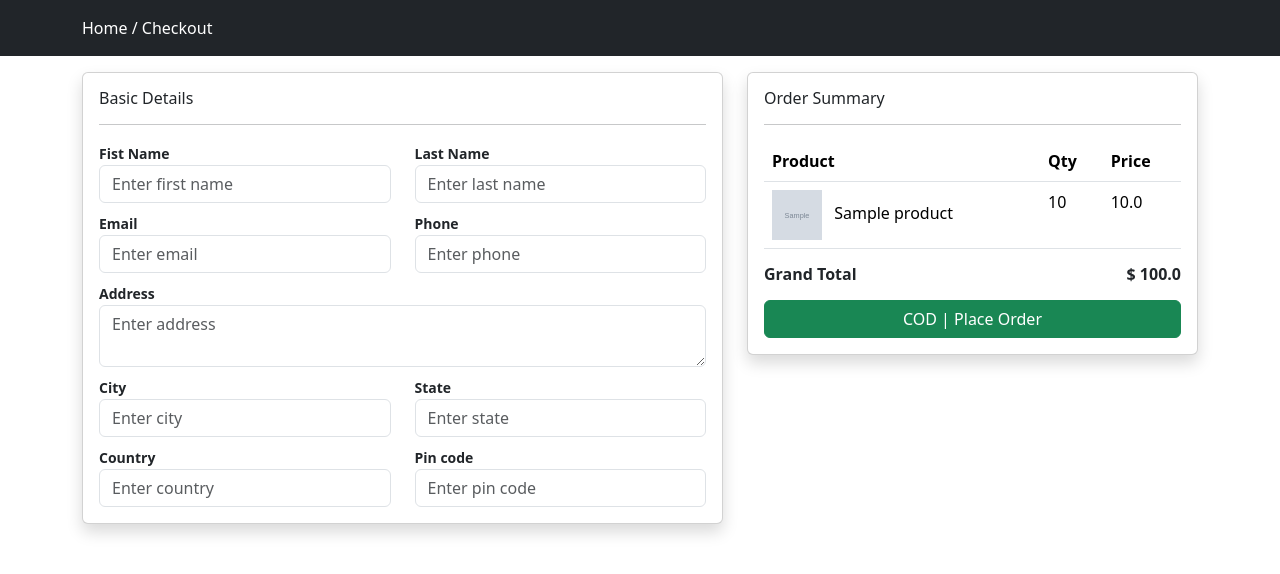
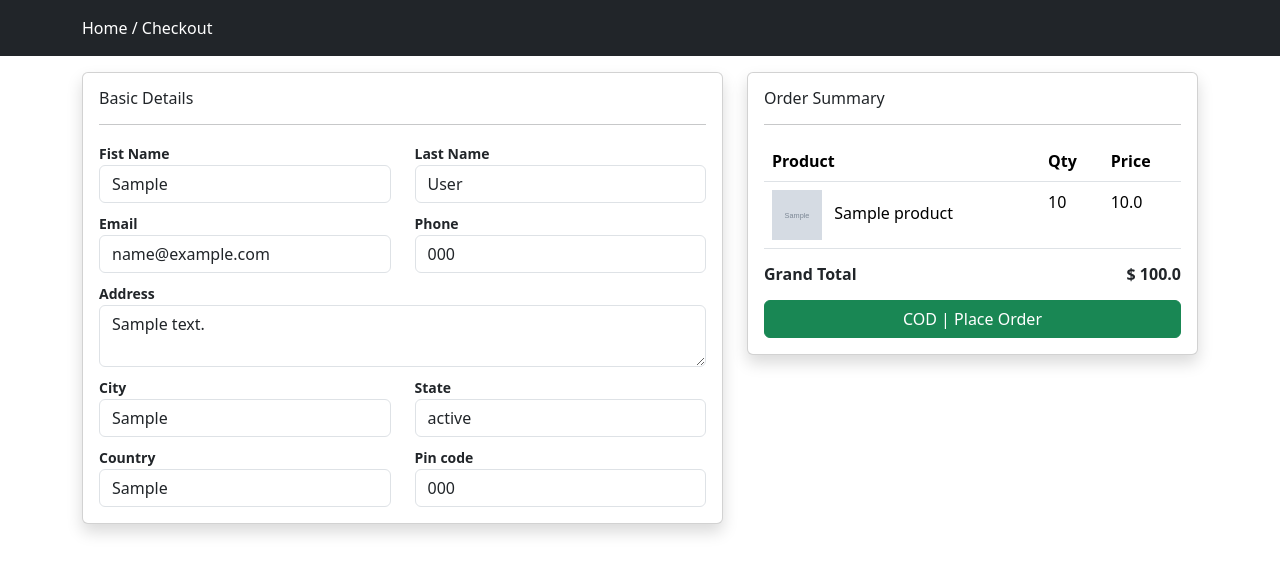
Before and after one commit to mysteryjet/ecommerce-django, a Django app: page /checkout in a window 1280 px wide. Shown: the part 56-630 px from the top of the page. Run offline with Django 4.2, Linux system fonts and the light colour scheme; a user stored in the database is signed in; tables that the repository leaves empty hold one stand-in row (values such as "Sample post"); grey boxes marked "Sample" are stand-in pictures; some libraries are stand-ins or nearby versions.

Commit message:
13 commit. Se agregó funcionalidad de autollenado de campos en Checkout por medio de un Profile de usuario. Se agregó que las cards en vista de Collection tengan el mismo tamaño

```diff
--- a/store/admin.py
+++ b/store/admin.py
@@ -7,3 +7,4 @@ admin.site.register(Product)
 admin.site.register(Cart)
 admin.site.register(Order)
 admin.site.register(OrderItem)
+admin.site.register(Profile)
--- a/store/controller/checkout.py
+++ b/store/controller/checkout.py
@@ -2,7 +2,9 @@ from django.shortcuts import render, redirect
 from django.contrib import messages
 
 from django.contrib.auth.decorators import login_required
-from store.models import Cart, Order, OrderItem, Product
+from store.models import Cart, Order, OrderItem, Product, Profile
+from store.views import productview
+from django.contrib.auth.models import User
 import random
 
 @login_required(login_url="loginpage")
@@ -17,12 +19,31 @@ def index(request):
     for item in cartitems:
         total_price = total_price + item.product.selling_price * item.product_qty
 
-    context = {'cartitems':cartitems, 'total_price': total_price}
+    userprofile = Profile.objects.filter(user=request.user).first()
+
+    context = {'cartitems':cartitems, 'total_price': total_price, 'userprofile':userprofile}
     return render(request, 'store/checkout.html', context)
 
 @login_required(login_url="loginpage")
 def placeorder(request):
     if request.method == 'POST':
+        # AUTOFILL  DE CAMPOS DE DATOS DE USUARIO
+        currentuser = User.objects.filter(id=request.user.id).first()
+        if not currentuser.first_name:
+            currentuser.first_name = request.POST.get('fname')
+            currentuser.last_name = request.POST.get('lname')
+            currentuser.save()
+        if not Profile.objects.filter(user=request.user):
+            userprofile = Profile()
+            userprofile.user = request.user
+            userprofile.phone = request.POST.get('phone')
+            userprofile.address = request.POST.get('address')
+            userprofile.city = request.POST.get('city')
+            userprofile.state = request.POST.get('state')
+            userprofile.country = request.POST.get('country')
+            userprofile.pincode = request.POST.get('pincode')
+            userprofile.save()
+
         neworder = Order()
         neworder.user = request.user
         neworder.fname = request.POST.get('fname')
--- a/store/models.py
+++ b/store/models.py
@@ -96,3 +96,16 @@ class OrderItem(models.Model):
 
     def __str__(self):
         return '{} {}'.format(self.order.id, self.order.tracking_no)
+
+class Profile(models.Model):
+    user = models.OneToOneField(User, on_delete=models.CASCADE)
+    phone = models.CharField(max_length=150, null=False)
+    address = models.TextField(null=False)
+    city = models.CharField(max_length=150, null=False)
+    state = models.CharField(max_length=150, null=False)
+    country = models.CharField(max_length=150, null=False)
+    pincode = models.CharField(max_length=150, null=False)
+    created_at = models.DateTimeField(auto_now_add=True)
+
+    def __str__(self):
+        return self.user.username
--- a/store/templates/store/checkout.html
+++ b/store/templates/store/checkout.html
@@ -21,39 +21,39 @@
                         <div class="row checkoutform">
                             <div class="col-md-6">
                                 <label>Fist Name</label>
-                                <input type="text" required class="form-control"  name="fname" placeholder="Enter first name">
+                                <input type="text" value="{{ request.user.first_name }}" required class="form-control"  name="fname" placeholder="Enter first name">
                             </div>
                             <div class="col-md-6">
                                 <label>Last Name</label>
-                                <input type="text"required class="form-control" name="lname" placeholder="Enter last name">
+                                <input type="text" value="{{ request.user.last_name }}" required class="form-control" name="lname" placeholder="Enter last name">
                             </div>
                             <div class="col-md-6 mt-2">
                                 <label>Email</label>
-                                <input type="email" required class="form-control"  name="email" placeholder="Enter email">
+                                <input type="email" value="{{ request.user.email }}" required class="form-control"  name="email" placeholder="Enter email">
                             </div>
                             <div class="col-md-6 mt-2">
                                 <label>Phone</label>
-                                <input type="text" required class="form-control" name="phone" placeholder="Enter phone">
+                                <input type="text" value="{{ userprofile.phone }}" required class="form-control" name="phone" placeholder="Enter phone">
                             </div>
                             <div class="col-md-12 mt-2">
                                 <label>Address</label>
-                                <textarea required class="form-control" name="address" placeholder="Enter address"></textarea>
+                                <textarea required class="form-control" name="address" placeholder="Enter address">{{ userprofile.address }}</textarea>
                             </div>
                             <div class="col-md-6 mt-2">
                                 <label>City</label>
-                                <input type="text" required class="form-control" name="city" placeholder="Enter city">
+                                <input type="text" value="{{ userprofile.city }}" required class="form-control" name="city" placeholder="Enter city">
                             </div>
                             <div class="col-md-6 mt-2">
                                 <label>State</label>
-                                <input type="text" required class="form-control" name="state" placeholder="Enter state">
+                                <input type="text" value="{{ userprofile.state }}" required class="form-control" name="state" placeholder="Enter state">
                             </div>
                             <div class="col-md-6 mt-2">
                                 <label>Country</label>
-                                <input type="text" required class="form-control" name="country" placeholder="Enter country">
+                                <input type="text" value="{{ userprofile.country }}" required class="form-control" name="country" placeholder="Enter country">
                             </div>
                             <div class="col-md-6 mt-2">
                                 <label>Pin code</label>
-                                <input type="text" required class="form-control"  name="pincode" placeholder="Enter pin code">
+                                <input type="text" value="{{ userprofile.pincode }}" required class="form-control"  name="pincode" placeholder="Enter pin code">
                             </div>
                         </div>
                     </div>
--- a/store/templates/store/collections.html
+++ b/store/templates/store/collections.html
@@ -17,7 +17,7 @@
             <div class="row">
             {% for item in category %}
                 <div class="col-md-3">
-                    <div class="card">
+                    <div class="card h-100">
                         <a href="{% url 'collectionsview' item.slug %}">
                         <div class="card-body">
                             <div class="category-image">
```
Also changed, not shown: store/migrations/0006_profile.py (added).
